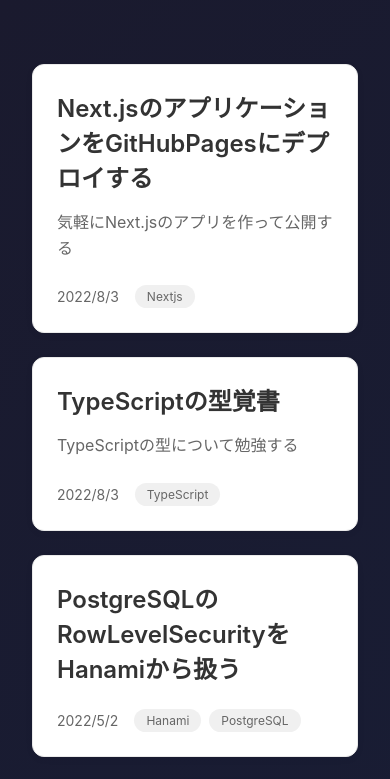
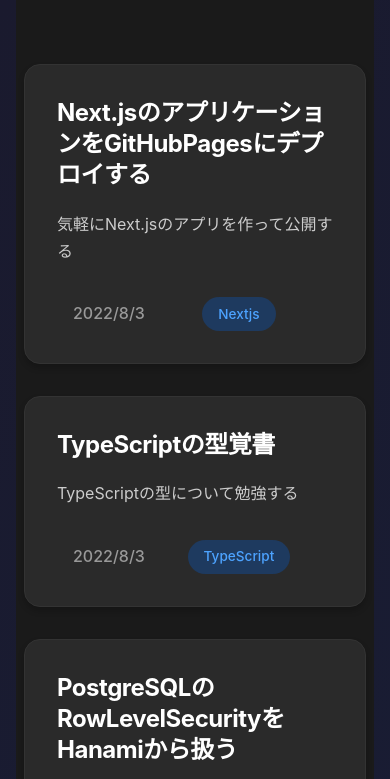
Before and after one commit to rhiroe/rhiroe.github.io, a Next.js app: page /blog in a window 390 px wide. Shown: the top 779 px of the page. Built offline with nearby package versions, Linux system fonts and the light colour scheme.

Commit message:
style: update blog styles for improved readability and aesthetics; change syntax highlighting theme

```diff
--- a/src/pages/blog/[slug].tsx
+++ b/src/pages/blog/[slug].tsx
@@ -2,7 +2,7 @@
 import { useRouter } from "next/router";
 import ErrorPage from "next/error";
 import Head from "next/head";
-import 'highlight.js/styles/default.css';
+import 'highlight.js/styles/github-dark.css';
 import styles from "~/styles/Blog.module.css";
 import { getAllPosts, getPostBySlug } from "~/lib/getContentIndex";
 import markdownToHtml from "~/lib/markdownToHtml";
--- a/src/styles/Blog.module.css
+++ b/src/styles/Blog.module.css
@@ -2,54 +2,76 @@
     padding: 0 2rem;
     max-width: 1200px;
     margin: 0 auto;
+    background: #1a1a1a;
+    width: 100%;
 }
 
 .main {
     min-height: 100vh;
-    padding: 2rem 0;
+    padding: 4rem 0;
     flex: 1;
     display: flex;
     flex-direction: column;
     align-items: center;
+    width: 100%;
 }
 
-.grid {
+/* 記事一覧ページのグリッド */
+.main > .grid {
     display: grid;
-    grid-template-columns: repeat(auto-fill, minmax(300px, 1fr));
-    gap: 2rem;
+    grid-template-columns: repeat(auto-fill, minmax(320px, 1fr));
+    gap: 2.5rem;
     width: 100%;
+    max-width: 1200px;
     padding: 2rem 0;
+    color: #ffffff;
+}
+
+/* 記事ページのグリッド */
+article > .grid {
+    display: block;
+    width: 100%;
+    max-width: 800px;
+    margin: 0 auto;
+    padding: 2rem 0;
+    color: #ffffff;
 }
 
 .card {
-    background: #ffffff;
-    border-radius: 12px;
-    padding: 1.5rem;
+    background: #2a2a2a;
+    border-radius: 16px;
+    padding: 2rem;
     text-decoration: none;
     color: inherit;
-    transition: all 0.3s ease;
-    border: 1px solid #eaeaea;
-    box-shadow: 0 2px 8px rgba(0, 0, 0, 0.04);
+    transition: all 0.4s cubic-bezier(0.4, 0, 0.2, 1);
+    border: 1px solid #333;
+    box-shadow: 0 4px 6px rgba(0, 0, 0, 0.2);
+    display: flex;
+    flex-direction: column;
+    height: 100%;
 }
 
 .card:hover {
-    transform: translateY(-4px);
-    box-shadow: 0 5px 15px rgba(0, 0, 0, 0.08);
-    border-color: #0070f3;
+    transform: translateY(-6px);
+    box-shadow: 0 20px 25px rgba(0, 0, 0, 0.3);
+    border-color: #4da3ff;
 }
 
 .postTitle {
-    margin: 0 0 1rem 0;
-    font-size: 1.5rem;
-    font-weight: 600;
-    color: #333;
+    margin: 0 0 1.25rem 0;
+    font-size: 1.75rem;
+    font-weight: 700;
+    color: #ffffff;
+    line-height: 1.3;
+    letter-spacing: -0.02em;
 }
 
 .excerpt {
-    color: #666;
-    font-size: 1rem;
-    line-height: 1.6;
-    margin: 0 0 1.5rem 0;
+    color: #cccccc;
+    font-size: 1.1rem;
+    line-height: 1.7;
+    margin: 0 0 2rem 0;
+    flex-grow: 1;
 }
 
 .postMeta {
@@ -57,25 +79,90 @@
     flex-wrap: wrap;
     gap: 1rem;
     align-items: center;
-    font-size: 0.875rem;
+    font-size: 0.9rem;
+    margin-top: auto;
 }
 
 .date {
-    color: #666;
+    color: #999;
+    font-weight: 500;
 }
 
 .tags {
     display: flex;
     flex-wrap: wrap;
-    gap: 0.5rem;
+    gap: 0.75rem;
 }
 
 .tag {
-    background: #f0f0f0;
-    color: #666;
-    padding: 0.25rem 0.75rem;
+    background: #1e3a5f;
+    color: #4da3ff;
+    padding: 0.35rem 1rem;
     border-radius: 999px;
-    font-size: 0.75rem;
+    font-size: 0.85rem;
+    font-weight: 500;
+    transition: all 0.3s ease;
+}
+
+.tag:hover {
+    background: #4da3ff;
+    color: #1a1a1a;
+}
+
+/* 記事ページのスタイル */
+.title {
+    color: #ffffff;
+    font-size: 2.5rem;
+    font-weight: 700;
+    margin-bottom: 2rem;
+    line-height: 1.3;
+    letter-spacing: -0.02em;
+    text-align: center;
+    max-width: 1200px;
+    width: 100%;
+    margin: 0 auto 2rem;
+}
+
+/* 記事本文のスタイル */
+.grid div {
+    color: #ffffff;
+    font-size: 1.1rem;
+    line-height: 1.7;
+    max-width: 1200px;
+    margin: 0 auto;
+}
+
+.grid div p {
+    margin-bottom: 1.5rem;
+    color: #e0e0e0;
+}
+
+.grid div a {
+    color: #4da3ff;
+    text-decoration: none;
+    transition: color 0.3s ease;
+}
+
+.grid div a:hover {
+    color: #74b7ff;
+    text-decoration: underline;
+}
+
+.grid div code {
+    background: #2a2a2a;
+    padding: 0.2em 0.4em;
+    border-radius: 3px;
+    font-size: 0.9em;
+    color: #e0e0e0;
+}
+
+.grid div pre {
+    background: #2a2a2a;
+    padding: 1rem;
+    border-radius: 8px;
+    overflow-x: auto;
+    margin: 1.5rem 0;
+    width: 100%;
 }
 
 @media (max-width: 768px) {
@@ -83,8 +170,50 @@
         padding: 0 1rem;
     }
 
-    .grid {
+    .main > .grid {
         grid-template-columns: 1fr;
-        gap: 1.5rem;
+        gap: 2rem;
+    }
+
+    .postTitle {
+        font-size: 1.5rem;
+    }
+
+    .excerpt {
+        font-size: 1rem;
+    }
+
+    .title {
+        font-size: 2rem;
+        padding: 0 1rem;
+    }
+
+    .grid div {
+        font-size: 1rem;
+        padding: 0 1rem;
+    }
+
+    article > .grid {
+        padding: 1rem 0;
     }
 }
+
+@media (max-width: 480px) {
+    .container {
+        padding: 0 0.5rem;
+    }
+
+    .main {
+        padding: 2rem 0;
+    }
+
+    .title {
+        font-size: 1.75rem;
+        margin-bottom: 1.5rem;
+    }
+
+    .grid div pre {
+        margin: 1rem -0.5rem;
+        border-radius: 0;
+    }
+}
```
